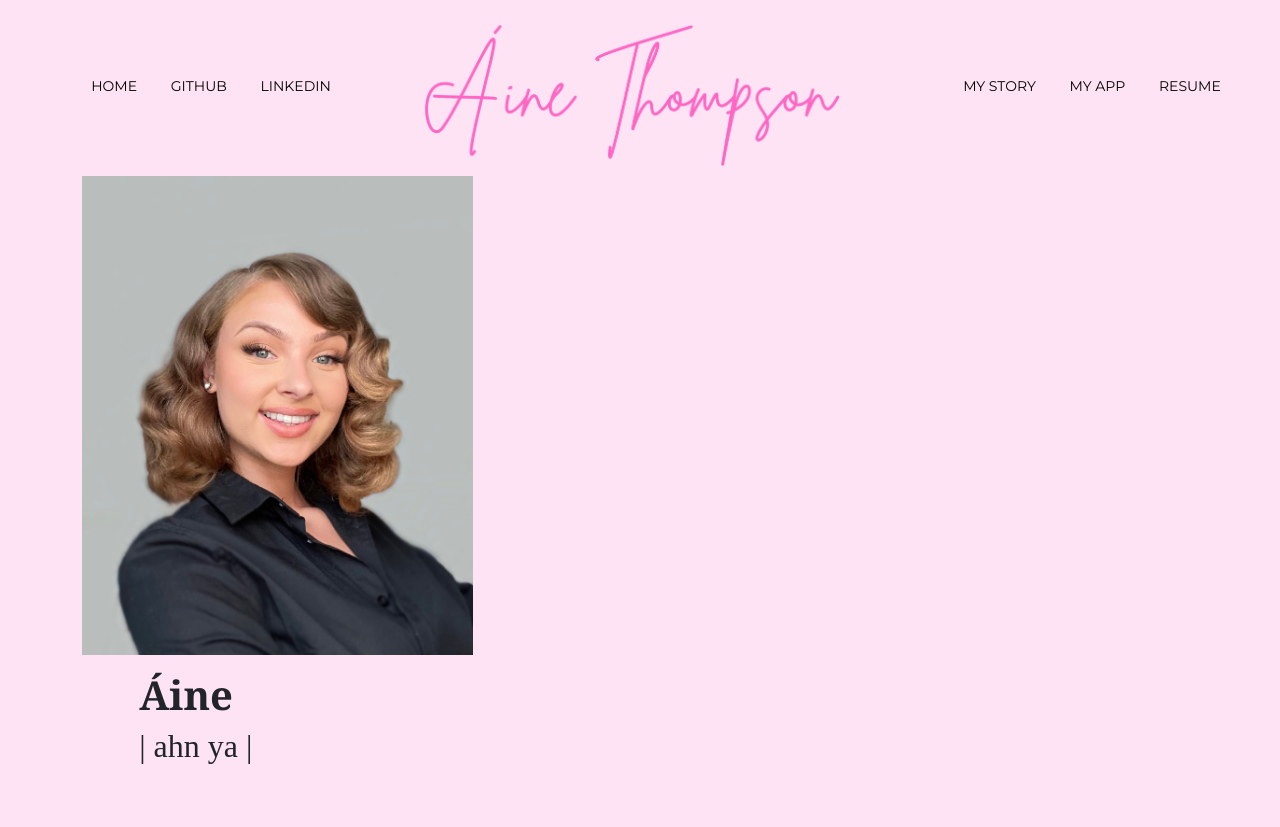
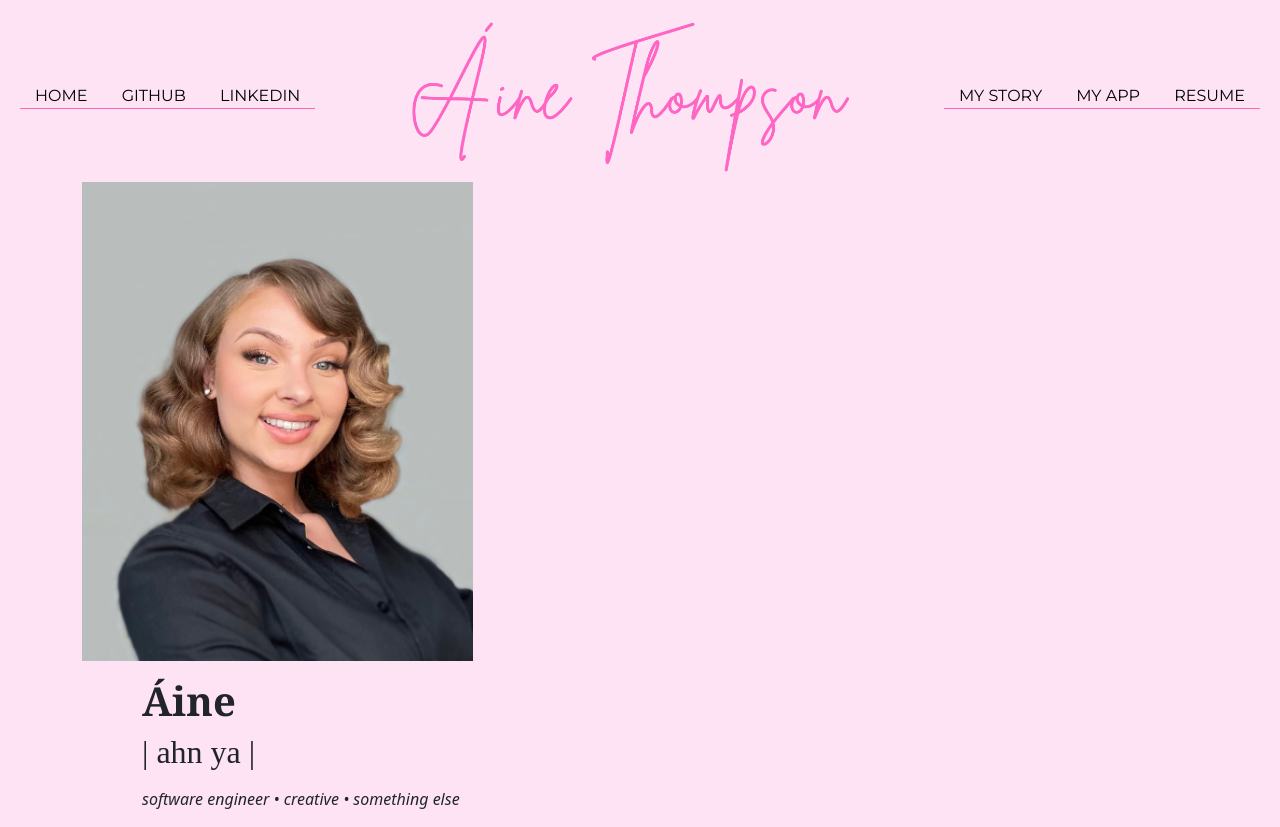
Before and after one commit to ainethompson/aine-personal-site, a Flask app: page / in a window 1280 px wide. Before the commit the page ends 764 px from the top, so only its background shows below. Run offline with Flask 2, Linux system fonts and the light colour scheme; some web fonts are replaced.

Commit message:
Navbar spacingpython3 server.py !

```diff
--- a/static/home.css
+++ b/static/home.css
@@ -1,86 +1,83 @@
 body {
     background-color: rgb(253, 227, 244);
-    margin: 1%;
+    margin: 10px;
 }
-#site-name {
+/* #site-name {
     text-align: left;
     font-family: 'Meddon', cursive;
     color: rgb(250, 84, 186);
     font-size: 40px;
-    /* font-stretch: ultra-condensed; */
-    /* font-style: oblique; */
+
+} */
+#name-logo {
+    width: 35%;
+    /* margin-left: 15px; */
+    align-content: center;
 }
-/* .pronunciation {
-    font-family: serif;
-    color: gray;
-    /* font-style: italic; */
 
-/* .pronunciation-text {
-    font-size: 20px;
-    font-style: italic;
-} */
 a {
     text-decoration: none;
     background-color: transparent;
     color:black;
 }
 .navbar {
-    margin: auto;
-    width: 95%;
-    /* border-bottom: 1px solid lightgray; */
-    font-family: 'Raleway', sans-serif;
-    font-size: 14px;
-    color: black;
+    /* margin: auto; */
+    /* width: 95%; */
+    align-content: center;
+}
 
-}
 .nav-item {
     display: inline;
+    text-align: center;
     /* vertical-align: baseline; */
     margin: 15px;
-    /* border-bottom: 1px solid lightgray; */
     font-family: 'Montserrat', sans-serif;
     color: black;
+}
+
+ul {
+    padding: 0px;
+    margin: 0px
+}
+.left {
+    /* margin-right: 15px; */
+}
+
+.right {
+    padding:0%
+}
+
+#left-nav {
+    justify-content: flex-start;
+    margin-left: 10px;
+    border-bottom: 1px solid hotpink;
+}
+
+#right-nav {
+    justify-content: flex-end;
+    margin-right: 10px;
+    border-bottom: 1px solid hotpink;
 }
 .home-link {
     color: hotpink;
 }
-#name-logo {
-    width: 35%;
-}
-/* .my-links {
-    border: 2px solid white;
-    float: right;
-    width: 25%;
-    margin-top: 5%;
-    margin-right: 5%;
-    text-align: left;
-    font-family: 'Monaco', monospace;
-} */
+
 .headshot {
     width: 35%;
     /* margin-top: 3%; */
-}
-.intro {
-    margin-top: 5%;
-    margin-left: 5%;
-    border: 2px solid white;
-    border-radius: 10px;
-    width: 57%;
-    float: left;
-    text-align: justify;
-    font-family: 'Raleway';
-}
-#pronunciation {
-    font-family: 'Times New Roman', Times, serif;
-    /* font-weight: bold; */
 }
 #name {
     font-family: Cambria, Cochin, Georgia, Times, 'Times New Roman', serif;
     font-weight: bold;
     font-size: 40px;
 }
+#pronunciation {
+    font-family: 'Times New Roman', Times, serif;
+}
+
 .definition {
     float: right;
 }
 .font-italic {
     font-style: italic;
+}
--- a/templates/homepage.html
+++ b/templates/homepage.html
@@ -18,63 +18,44 @@
     </head>
     <body>
         <nav class="navbar">
-                <ul class="nav-links align-left">
-                    <li class="nav-item home-link">
+                <ul id="left-nav">
+                    <li class="nav-item left home-link">
                         <a href="/homepage.html">HOME</a>
                     </li>
-                    <li class="nav-item">
+                    <li class="nav-item left">
                         <a href="https://github.com/ainethompson">GITHUB</a>
                     </li>
-                    <li class="nav-item">
+                    <li class="nav-item left">
                         <a href="https://www.linkedin.com/in/%C3%A1ine-thompson-748694184/">LINKEDIN</a>
                     </li>
-
                 </ul>
 
                 <img src="/static/website-name-logo.png" id="name-logo">
-                <!-- <h1 id="site-name" class="d-inline">Áine Thompson</h1> -->
 
-                <ul>
-                    <li class="nav-item">
+                <ul id="right-nav">
+                    <li class="nav-item right">
                         <a href="/my-story.html">MY STORY</a>
                     </li>
-                    <li class="nav-item">
+                    <li class="nav-item right">
                         <a href="my-app">MY APP</a>
                     </li>
-                    <li class="nav-item">
+                    <li class="nav-item right">
                         <a href="/resume">RESUME</a>
                     </li>
                 </ul>
         </nav>
 
-        <div class="container center">
-        <img src="/static/headshot.jpg" alt="Headshot" class="headshot">
+        <div class="container align-left">
+            <img src="/static/headshot.jpg" alt="Headshot" class="headshot">
+        </div>
 
-            <!-- <h2>Hi, my name is Áine</h2>
-            <h3 class="font-italic">|ahn-yuh|</h3>
-            <p>
-                I am a software engineer and recent graduate of
-                <a href="https://hackbrightacademy.com/">Hackbright Academy</a>
-                with a focus on the backend blah blah blah
-            </p>
-            <p>This is Aine Thompson's personal website</p> -->
-        </div>
         <div class="container definition">
             <p>
                 <h1 id="name">Áine</h1><h2 id="pronunciation">| ahn ya |</h2>
             </p>
-            <!-- <h3 class="text-center">My Links</h3>
-            <ul>
-                <li>
-                    <a href="https://github.com/ainethompson">Github</a>
-                </li>
-                <li>
-                    <a href="https://www.linkedin.com/in/%C3%A1ine-thompson-748694184/">LinkedIn</a>
-                </li>
-                <li>
-                    <a href="my-app">My First Web App</a>
-                </li>
-            </ul> -->
+            <p class="font-italic">
+                software engineer • creative • something else
+            </p>
         </div>
     </body>
 </html>
```
